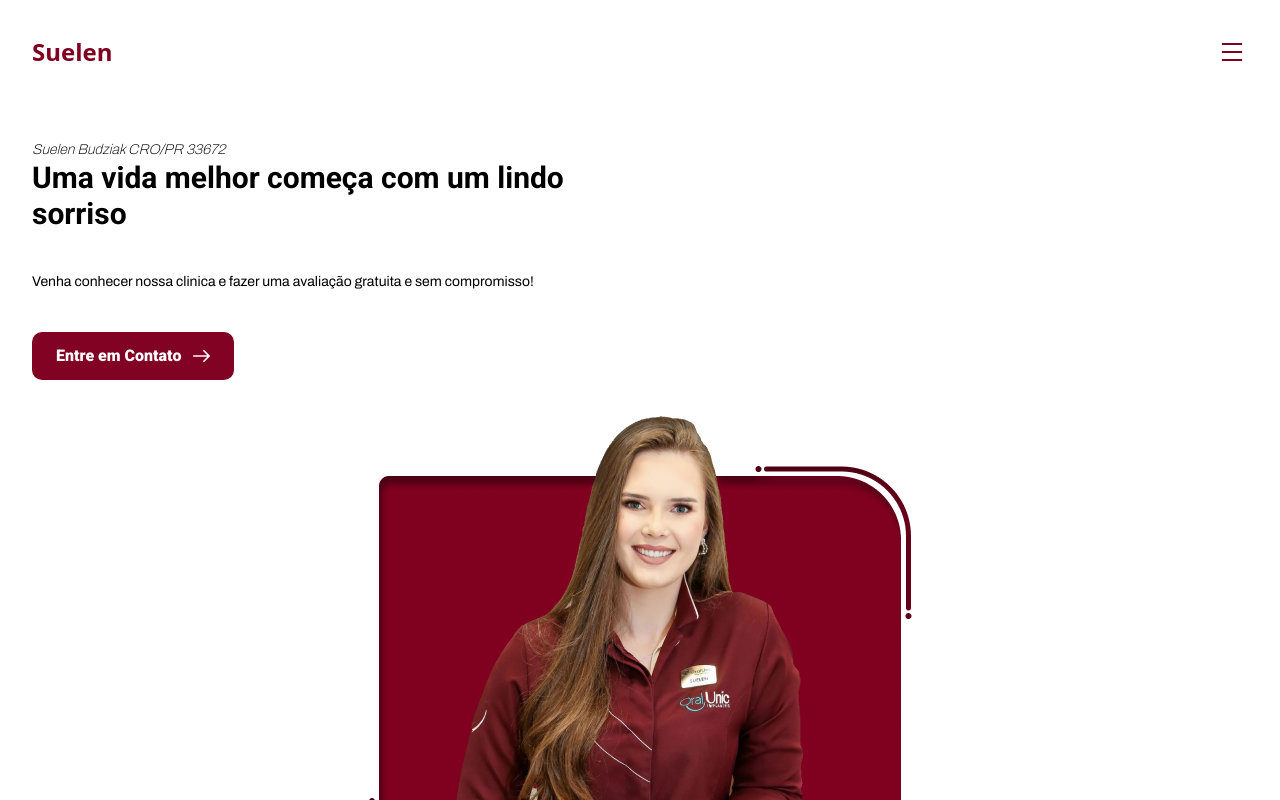
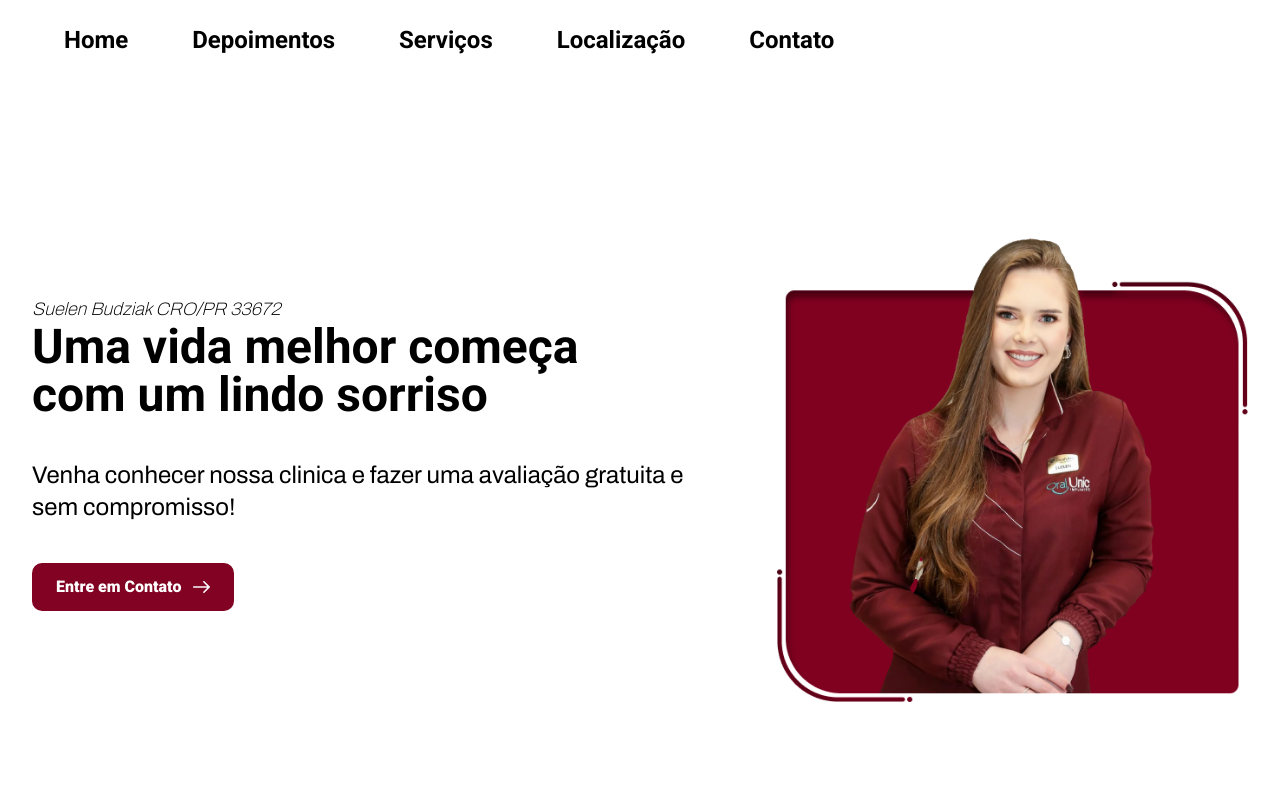
Before and after one commit to GustavoGigacz/odonto-suelen-project, a Next.js app: page / in a window 1280 px wide. Shown: the top 800 px of the page. Built offline with nearby package versions, Linux system fonts and the light colour scheme.

Commit message:
update general css

```diff
--- a/app/components/home/Hero.tsx
+++ b/app/components/home/Hero.tsx
@@ -12,17 +12,17 @@ import ArrowIcon from "../shared/icons/ArrowIcon";
 export default function Hero() {
   return (
     <div
-      className='max-w-desktop mx-auto px-8 mobile:flex items-center justify-between mobile:mt-36 mt-14 mobile:mb-60 mb-12 gap-20'
+      className='max-w-desktop mx-auto px-8 desk:flex items-center justify-between desk:mt-36 mt-14 desk:mb-60 mb-12 gap-20'
       id='home'
     >
       <div className=''>
-        <p className='mobile:text-lg text-sm 	font-archivo italic font-thin	text-font1'>
+        <p className='desk:text-lg text-sm 	font-archivo italic font-thin	text-font1'>
           Suelen Budziak CRO/PR 33672
         </p>
-        <h1 className='mobile:text-5xl text-3xl max-w-xl font-bold font-roboto mb-5'>
+        <h1 className='desk:text-5xl text-3xl max-w-xl font-bold font-roboto mb-5'>
           Uma vida melhor começa com um lindo sorriso
         </h1>
-        <p className='font-archivo mobile:text-2xl text-sm max-w-3xl mobile:mb-10 my-10'>
+        <p className='font-archivo desk:text-2xl text-sm max-w-3xl desk:mb-10 my-10'>
           Venha conhecer nossa clinica e fazer uma avaliação gratuita e sem
           compromisso!
         </p>
--- a/app/components/shared/Navbar/Navbar.tsx
+++ b/app/components/shared/Navbar/Navbar.tsx
@@ -25,9 +25,9 @@ export default function Navbar() {
 
   return (
     <>
-      <nav className='w-full fixed top-0 mb-8'>
+      <nav className='w-full fixed top-0 mb-8 bg-white'>
         {/* navbar desktop */}
-        <ul className='px-8 mobile:flex mobile:max-w-desktop mobile:mx-auto mobile:text-font1 mobile:text-2xl hidden font-roboto font-semibold'>
+        <ul className='px-8 desk:flex desk:max-w-desktop desk:mx-auto desk:text-font1 desk:text-2xl hidden font-roboto font-semibold'>
           <li className='cursor-pointer px-8 py-6 border-b-4 border-b-transparent hover:bg-white2 hover:border-b-4 hover:border-y-red2 transition-all'>
             Home
           </li>
@@ -47,7 +47,7 @@ export default function Navbar() {
         {/* navbar desktop */}
 
         {/* navbar mobile */}
-        <div className='px-8 flex items-center mx-auto justify-between mobile:hidden mt-9'>
+        <div className='px-8 flex items-center mx-auto justify-between desk:hidden mt-9 mb-9'>
           <span className='text-2xl text-foreground font-bold cursor-pointer text-red2'>
             Suelen
           </span>
```
